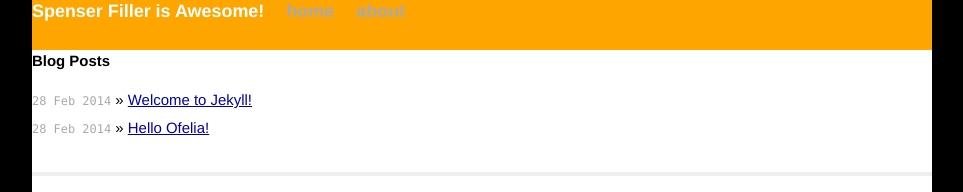
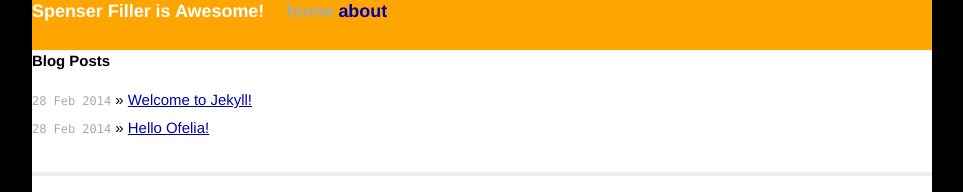
Before and after one commit to lemurgency/lemurgency.github.io, a Jekyll site: the page built from index.html, in a window 1280 px wide. Shown: the top 192 px of the page, without its empty margins (158-1121 px from the left). Built offline with Jekyll 4.4.1, drawn with Linux system fonts in a browser that asks for light colours; Markdown is read by kramdown in place of the engine named in the settings.

Commit message:
Messing with links

```diff
--- a/_layouts/default.html
+++ b/_layouts/default.html
@@ -20,7 +20,7 @@
             <div class="header">
               <h1 class="title"><a href="/">{{ site.name }}</a></h1>
               <a class="extra" href="/">home</a>
-              <a class="extra" href="/about">about</a>
+              <a class="extraa" href="/about">about</a>
             </div>
           </div>
 
```
Also changed, not shown: assets/bowtie.jpg (renamed from _assets/bowtie.jpg).
